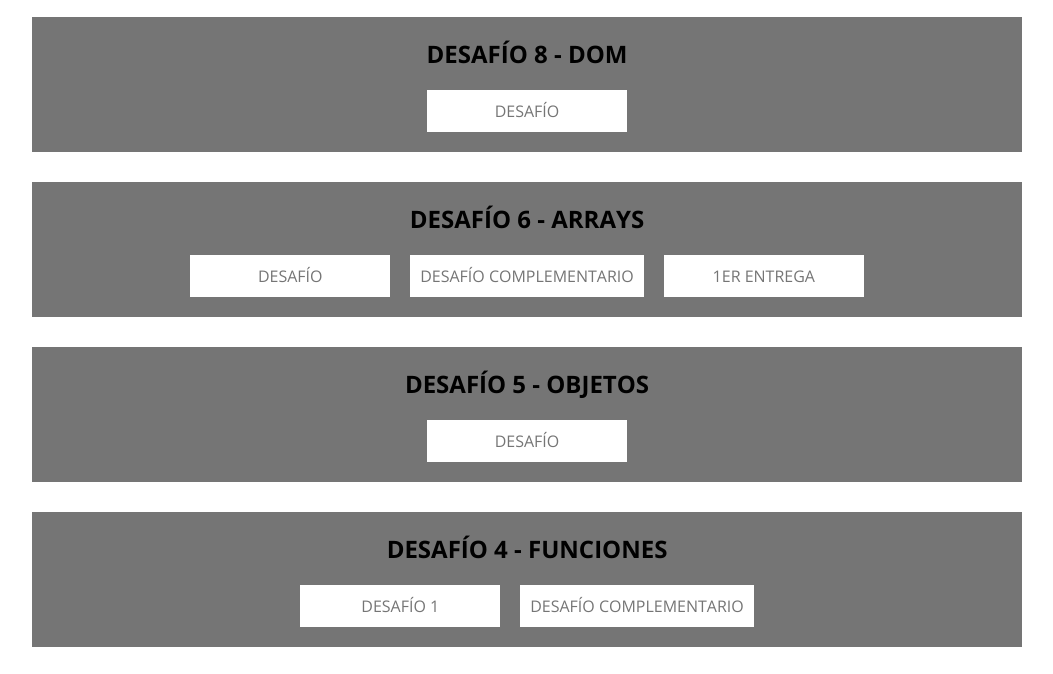
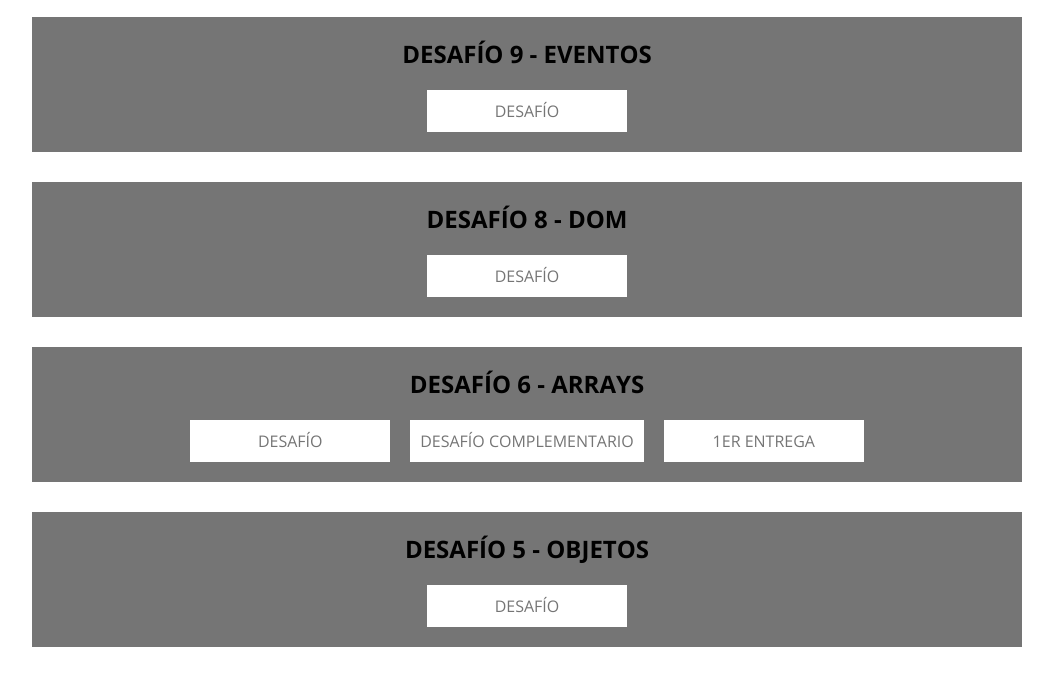
Before and after one commit to alvaroguzmandg/coderhouse-js, a plain HTML site: page index.html in a window 1280 px wide. Shown: the part 88-762 px from the top of the page, without its empty margins (113-1166 px from the left). Drawn offline with nearby package versions, Linux system fonts and the light colour scheme.

Commit message:
Acceso desafio

```diff
--- a/index.html
+++ b/index.html
@@ -80,6 +80,12 @@
                 </span>
             </article>
 
+            <article>
+                <h2>Desafío 9 - EVENTOS</h2>
+                <span class="contenedor__desafios">
+                    <a href="https://alvaroguzmandg.github.io/coderhouse-js/Clase9-Eventos/clase9Guzman.html" target="_blank">DESAFÍO</a>
+                </span>
+            </article>
 
         </div>
     </section>
```
